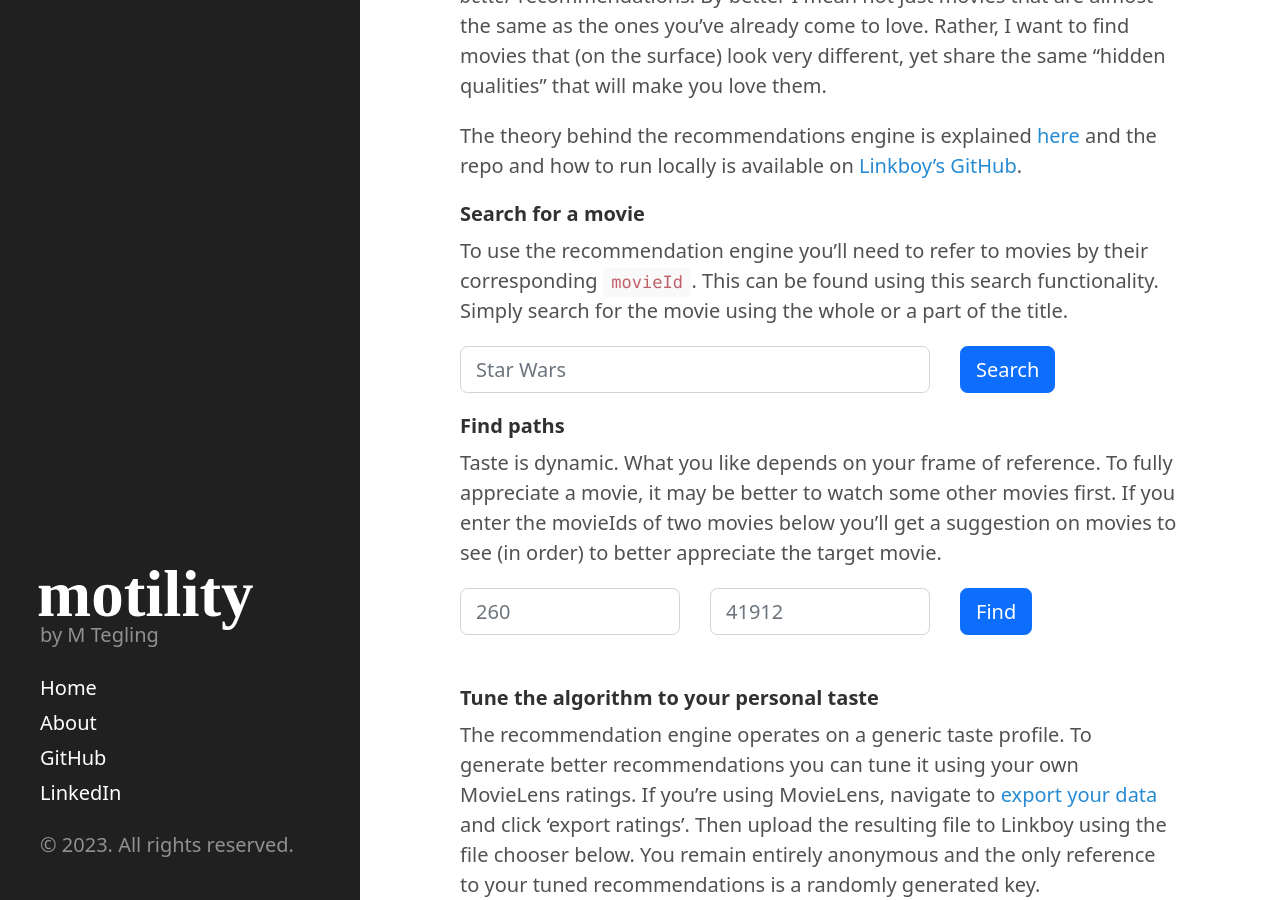
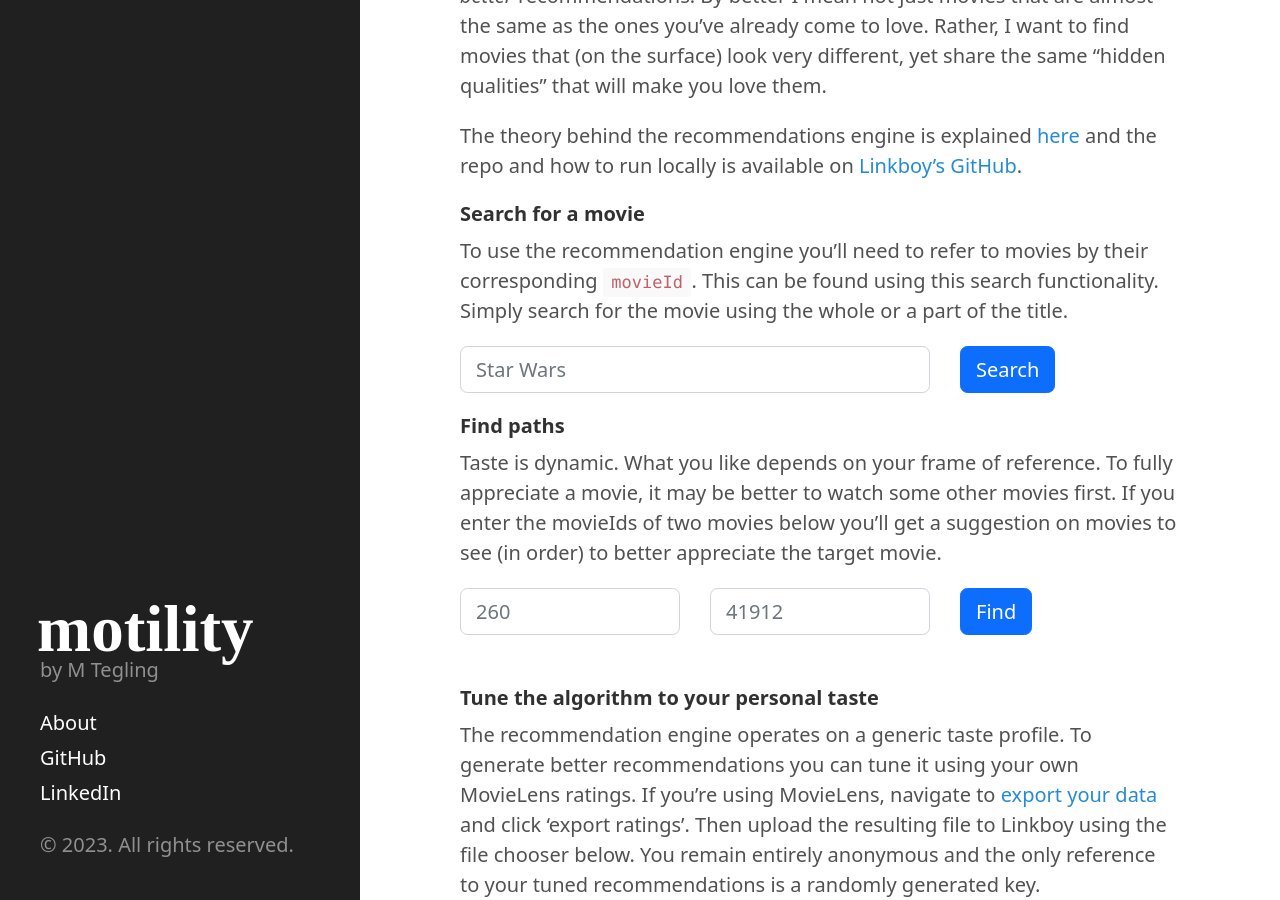
Before and after one commit to manstegling/manstegling.github.io, a Jekyll site: the page built from index.html, in a window 1280 px wide and 900 px high, scrolled down 310 px. Built offline with Jekyll 4.4.1, drawn with Linux system fonts in a browser that asks for light colours; some web fonts are replaced; Markdown is read by kramdown in place of the engine named in the settings; the list of posts is cut into pages by our own code.

Commit message:
Improve navigation to home

```diff
--- a/_includes/sidebar.html
+++ b/_includes/sidebar.html
@@ -2,13 +2,14 @@
   <div class="container sidebar-sticky">
     <div class="sidebar-about">
       <h1>
-        {{ site.title }}
+        <a href="{{ site.baseurl }}">
+          {{ site.title }}
+        </a>
       </h1>
       <p class="lead">{{ site.description }}</p>
     </div>
 
     <nav class="sidebar-nav">
-      <a class="sidebar-nav-item{% if page.url == site.baseurl %} active{% endif %}" href="{{ site.baseurl }}">Home</a>
 
       {% comment %}
         The code below dynamically generates a sidebar nav of pages with
```
